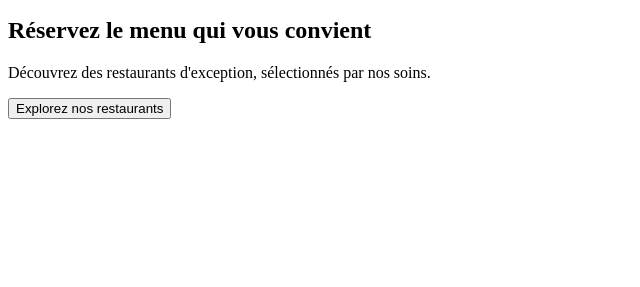
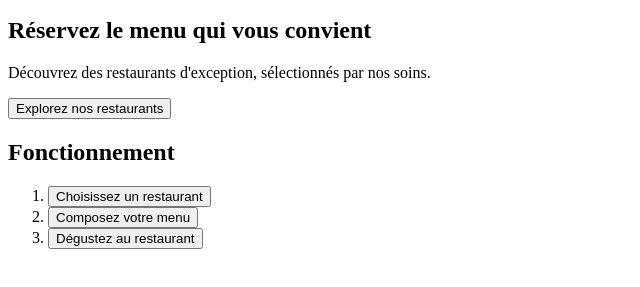
Before and after one commit to Chilluno/ohmyfood, a plain HTML site: page index.html in a window 1280 px wide. Shown: the part 83-370 px from the top of the page, without its empty margins (0-640 px from the left). Drawn offline with Linux system fonts and the light colour scheme.

Commit message:
Ajout section Fonctionnement

```diff
--- a/index.html
+++ b/index.html
@@ -24,5 +24,16 @@
       </div>
 
     </section>
+
+    <section>
+      <h2>Fonctionnement</h2>
+
+      <ol>
+        <li><button>Choisissez un restaurant</button></li>
+        <li><button>Composez votre menu</button></li>
+        <li><button>Dégustez au restaurant</button></li>
+      </ol>
+
+    </section>
   </body>
 </html>
```
